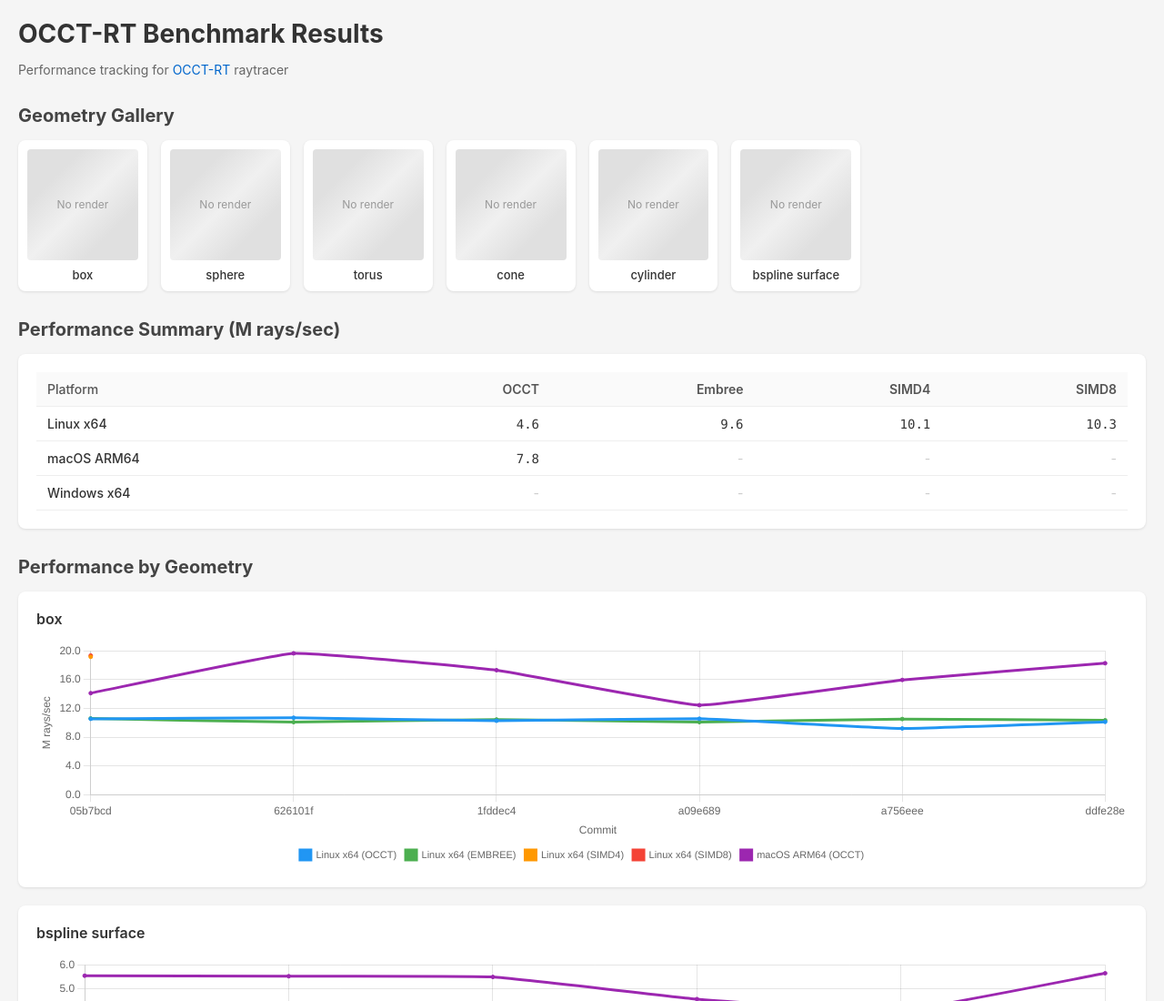
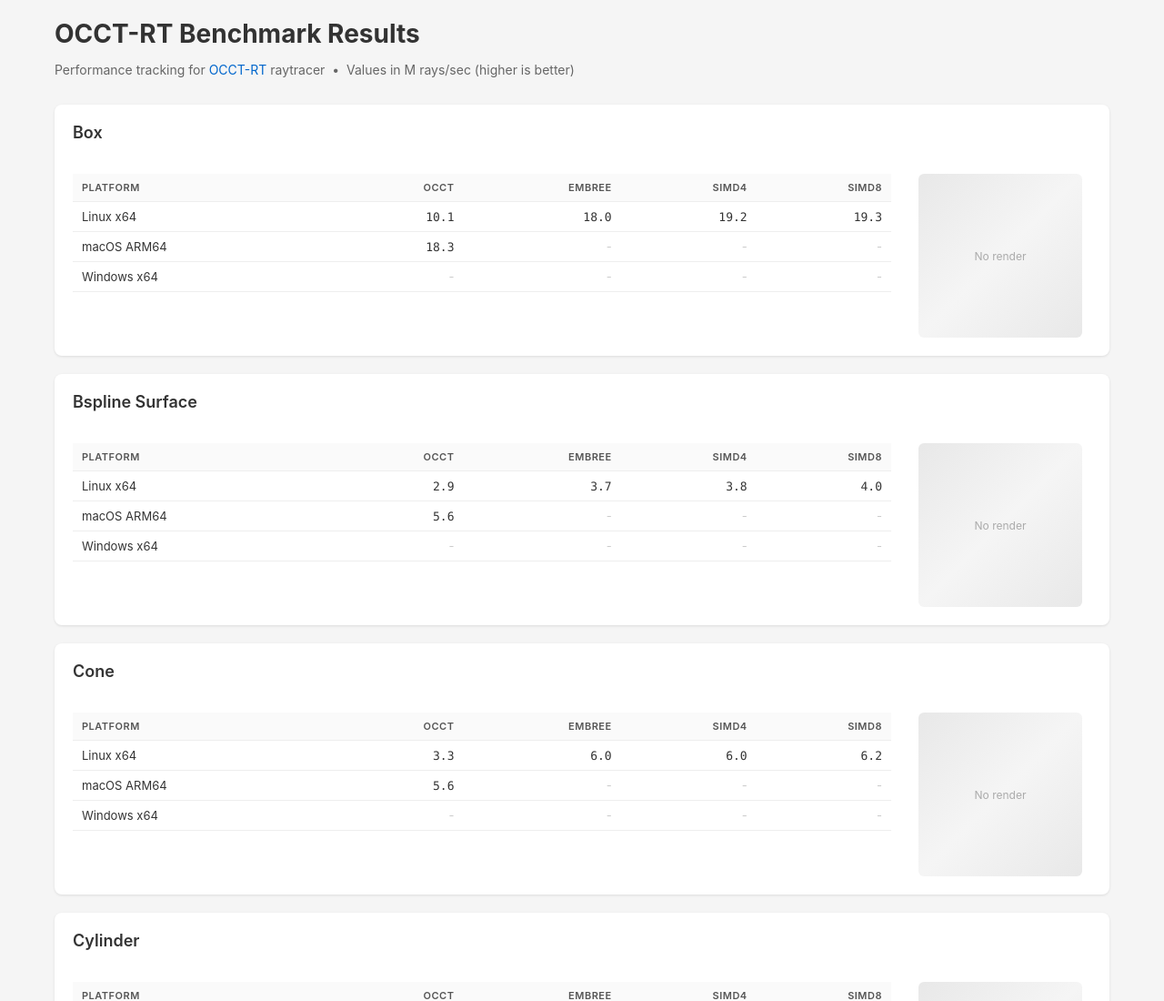
Before and after one commit to PozzettiAndrea/OCCT-RT, a plain HTML site: page dev/bench/index.html in a window 1280 px wide. Shown: the top 1100 px of the page at 91% size. Drawn offline with nearby package versions, Linux system fonts and the light colour scheme; no server answers.

Commit message:
Redesign dashboard: per-geometry sections with table + render

```diff
--- a/dev/bench/index.html
+++ b/dev/bench/index.html
@@ -4,7 +4,6 @@
   <meta charset="utf-8" />
   <meta name="viewport" content="width=device-width, initial-scale=1" />
   <title>OCCT-RT Benchmarks</title>
-  <script src="https://cdn.jsdelivr.net/npm/chart.js@4.4.1/dist/chart.umd.min.js"></script>
   <style>
     * { box-sizing: border-box; }
     body {
@@ -13,111 +12,102 @@
       padding: 20px;
       background: #f5f5f5;
       color: #333;
-      max-width: 1400px;
+      max-width: 1200px;
       margin: 0 auto;
     }
     h1 { margin: 0 0 5px 0; font-size: 28px; }
-    h2 { margin: 30px 0 15px 0; font-size: 20px; color: #444; }
     .subtitle {
       color: #666;
-      margin-bottom: 25px;
+      margin-bottom: 30px;
       font-size: 14px;
     }
     .subtitle a { color: #0066cc; text-decoration: none; }
     .subtitle a:hover { text-decoration: underline; }
 
-    /* Geometry Gallery */
-    .gallery {
-      display: grid;
-      grid-template-columns: repeat(auto-fill, minmax(140px, 1fr));
-      gap: 15px;
-      margin-bottom: 30px;
-    }
-    .gallery-item {
-      background: white;
-      border-radius: 8px;
-      padding: 10px;
-      text-align: center;
-      box-shadow: 0 1px 3px rgba(0,0,0,0.1);
-    }
-    .gallery-item img {
-      width: 100%;
-      height: auto;
-      border-radius: 4px;
-      background: #f0f0f0;
-    }
-    .gallery-item .name {
-      margin-top: 8px;
-      font-size: 13px;
-      font-weight: 500;
-      color: #333;
-    }
-    .gallery-item .placeholder {
-      width: 100%;
-      aspect-ratio: 1;
-      background: linear-gradient(135deg, #e0e0e0 25%, #f0f0f0 50%, #e0e0e0 75%);
-      border-radius: 4px;
-      display: flex;
-      align-items: center;
-      justify-content: center;
-      color: #999;
-      font-size: 12px;
-    }
-
-    /* Performance Table */
-    .table-container {
-      background: white;
-      border-radius: 8px;
-      padding: 20px;
-      margin-bottom: 30px;
-      box-shadow: 0 1px 3px rgba(0,0,0,0.1);
-      overflow-x: auto;
-    }
-    table {
-      width: 100%;
-      border-collapse: collapse;
-      font-size: 14px;
-    }
-    th, td {
-      padding: 10px 12px;
-      text-align: right;
-      border-bottom: 1px solid #eee;
-    }
-    th {
-      font-weight: 600;
-      color: #555;
-      background: #fafafa;
-    }
-    th:first-child, td:first-child {
-      text-align: left;
-      font-weight: 500;
-    }
-    tr:hover td { background: #f8f8f8; }
-    .value { font-family: "SF Mono", Monaco, monospace; }
-    .na { color: #ccc; }
-
-    /* Charts */
-    .chart-section {
+    /* Geometry Section */
+    .geometry-section {
       background: white;
       border-radius: 8px;
       padding: 20px;
       margin-bottom: 20px;
       box-shadow: 0 1px 3px rgba(0,0,0,0.1);
+      display: grid;
+      grid-template-columns: 1fr 200px;
+      gap: 20px;
+      align-items: start;
     }
-    .chart-title {
-      font-size: 16px;
+    @media (max-width: 700px) {
+      .geometry-section {
+        grid-template-columns: 1fr;
+      }
+    }
+    .geometry-title {
+      font-size: 18px;
       font-weight: 600;
       margin: 0 0 15px 0;
       color: #333;
+      text-transform: capitalize;
+      grid-column: 1 / -1;
     }
-    .chart-container {
-      position: relative;
-      height: 250px;
+
+    /* Performance Table */
+    .perf-table {
+      width: 100%;
+      border-collapse: collapse;
+      font-size: 13px;
+    }
+    .perf-table th, .perf-table td {
+      padding: 8px 10px;
+      text-align: right;
+      border-bottom: 1px solid #eee;
+    }
+    .perf-table th {
+      font-weight: 600;
+      color: #555;
+      background: #fafafa;
+      font-size: 11px;
+      text-transform: uppercase;
+      letter-spacing: 0.5px;
+    }
+    .perf-table th:first-child, .perf-table td:first-child {
+      text-align: left;
+    }
+    .perf-table tr:hover td { background: #f8f8f8; }
+    .value {
+      font-family: "SF Mono", Monaco, "Consolas", monospace;
+      font-weight: 500;
+    }
+    .na { color: #ccc; }
+
+    /* Render Image */
+    .render-container {
+      display: flex;
+      align-items: center;
+      justify-content: center;
+    }
+    .render-container img {
+      width: 100%;
+      max-width: 180px;
+      height: auto;
+      border-radius: 6px;
+      background: #f0f0f0;
+      box-shadow: 0 2px 8px rgba(0,0,0,0.1);
+    }
+    .placeholder {
+      width: 180px;
+      height: 180px;
+      background: linear-gradient(135deg, #e8e8e8 0%, #f5f5f5 50%, #e8e8e8 100%);
+      border-radius: 6px;
+      display: flex;
+      align-items: center;
+      justify-content: center;
+      color: #aaa;
+      font-size: 12px;
     }
 
     .loading {
       text-align: center;
-      padding: 40px;
+      padding: 60px;
       color: #666;
     }
   </style>
@@ -126,36 +116,14 @@
   <h1>OCCT-RT Benchmark Results</h1>
   <p class="subtitle">
     Performance tracking for <a href="https://github.com/PozzettiAndrea/OCCT-RT">OCCT-RT</a> raytracer
+    &nbsp;•&nbsp; Values in M rays/sec (higher is better)
   </p>
 
-  <h2>Geometry Gallery</h2>
-  <div id="gallery" class="gallery">
-    <div class="loading">Loading renders...</div>
+  <div id="content">
+    <div class="loading">Loading benchmark data...</div>
   </div>
 
-  <h2>Performance Summary (M rays/sec)</h2>
-  <div class="table-container">
-    <table id="perf-table">
-      <thead>
-        <tr>
-          <th>Platform</th>
-          <th>OCCT</th>
-          <th>Embree</th>
-          <th>SIMD4</th>
-          <th>SIMD8</th>
-        </tr>
-      </thead>
-      <tbody id="perf-tbody">
-        <tr><td colspan="5" class="loading">Loading data...</td></tr>
-      </tbody>
-    </table>
-  </div>
-
-  <h2>Performance by Geometry</h2>
-  <div id="charts"></div>
-
   <script>
-    // Platform configurations
     const platforms = [
       { id: 'linux-x64-occt', os: 'Linux x64', backend: 'occt' },
       { id: 'linux-x64-embree', os: 'Linux x64', backend: 'embree' },
@@ -168,103 +136,100 @@
     const backendOrder = ['occt', 'embree', 'simd4', 'simd8'];
     const osOrder = ['Linux x64', 'macOS ARM64', 'Windows x64'];
 
-    const colors = {
-      'linux-x64-occt': '#2196F3',
-      'linux-x64-embree': '#4CAF50',
-      'linux-x64-simd4': '#FF9800',
-      'linux-x64-simd8': '#F44336',
-      'macos-arm64-occt': '#9C27B0',
-      'win-x64-occt': '#00BCD4'
-    };
-
-    // Known geometries for gallery
-    const geometries = ['box', 'sphere', 'torus', 'cone', 'cylinder', 'bspline_surface'];
-
     async function loadData(platformId) {
       try {
         const response = await fetch(`${platformId}/data.js`);
         const text = await response.text();
         const match = text.match(/window\.BENCHMARK_DATA\s*=\s*(\{[\s\S]*\});?/);
-        if (match) {
-          return JSON.parse(match[1]);
-        }
-      } catch (e) {
-        console.log(`No data for ${platformId}`);
-      }
+        if (match) return JSON.parse(match[1]);
+      } catch (e) {}
       return null;
     }
 
-    function getLatestBenchmarks(data) {
+    function getLatestValue(data, geomName) {
       const entries = data?.entries?.Benchmark || [];
-      if (entries.length === 0) return {};
+      if (entries.length === 0) return null;
       const latest = entries[entries.length - 1];
-      const result = {};
-      for (const bench of latest.benches || []) {
-        result[bench.name] = bench.value / 1000000; // Convert to millions
-      }
-      return result;
+      const bench = latest.benches?.find(b => b.name === geomName);
+      return bench ? bench.value / 1000000 : null;
     }
 
-    function renderGallery() {
-      const gallery = document.getElementById('gallery');
-      gallery.innerHTML = '';
+    function createGeometrySection(geomName, allData) {
+      const section = document.createElement('div');
+      section.className = 'geometry-section';
 
-      for (const geom of geometries) {
-        const item = document.createElement('div');
-        item.className = 'gallery-item';
+      // Title
+      const title = document.createElement('h2');
+      title.className = 'geometry-title';
+      title.textContent = geomName.replace(/_/g, ' ');
+      section.appendChild(title);
 
-        const imgUrl = `../renders/${geom}.png`;
-        item.innerHTML = `
-          <img src="${imgUrl}" alt="${geom}" onerror="this.outerHTML='<div class=\\'placeholder\\'>No render</div>'" />
-          <div class="name">${geom.replace('_', ' ')}</div>
-        `;
+      // Table
+      const tableWrapper = document.createElement('div');
+      const table = document.createElement('table');
+      table.className = 'perf-table';
 
-        gallery.appendChild(item);
-      }
-    }
+      // Header
+      const thead = document.createElement('thead');
+      const headerRow = document.createElement('tr');
+      headerRow.innerHTML = '<th>Platform</th>' +
+        backendOrder.map(b => `<th>${b.toUpperCase()}</th>`).join('');
+      thead.appendChild(headerRow);
+      table.appendChild(thead);
 
-    function renderTable(allData) {
-      const tbody = document.getElementById('perf-tbody');
-      tbody.innerHTML = '';
-
-      // Group by OS
+      // Body
+      const tbody = document.createElement('tbody');
       for (const os of osOrder) {
         const row = document.createElement('tr');
 
-        // Platform name
         const nameCell = document.createElement('td');
         nameCell.textContent = os;
         row.appendChild(nameCell);
 
-        // Backend columns
         for (const backend of backendOrder) {
           const cell = document.createElement('td');
           const platformId = platforms.find(p => p.os === os && p.backend === backend)?.id;
 
           if (platformId && allData[platformId]) {
-            const benches = getLatestBenchmarks(allData[platformId]);
-            // Average across all geometries
-            const values = Object.values(benches);
-            if (values.length > 0) {
-              const avg = values.reduce((a, b) => a + b, 0) / values.length;
-              cell.innerHTML = `<span class="value">${avg.toFixed(1)}</span>`;
+            const value = getLatestValue(allData[platformId], geomName);
+            if (value !== null) {
+              cell.innerHTML = `<span class="value">${value.toFixed(1)}</span>`;
             } else {
               cell.innerHTML = '<span class="na">-</span>';
             }
           } else {
             cell.innerHTML = '<span class="na">-</span>';
           }
-
           row.appendChild(cell);
         }
-
         tbody.appendChild(row);
       }
+      table.appendChild(tbody);
+      tableWrapper.appendChild(table);
+      section.appendChild(tableWrapper);
+
+      // Render image
+      const renderContainer = document.createElement('div');
+      renderContainer.className = 'render-container';
+      const imgUrl = `../renders/${geomName}.png`;
+      renderContainer.innerHTML = `
+        <img src="${imgUrl}" alt="${geomName}"
+             onerror="this.outerHTML='<div class=\\'placeholder\\'>No render</div>'" />
+      `;
+      section.appendChild(renderContainer);
+
+      return section;
     }
 
-    function renderCharts(allData) {
-      const chartsDiv = document.getElementById('charts');
-      chartsDiv.innerHTML = '';
+    async function init() {
+      const content = document.getElementById('content');
+
+      // Load all platform data
+      const allData = {};
+      for (const platform of platforms) {
+        const data = await loadData(platform.id);
+        if (data) allData[platform.id] = data;
+      }
 
       // Collect all geometry names
       const allGeometries = new Set();
@@ -277,106 +242,17 @@
         }
       }
 
-      // Create one chart per geometry
-      for (const geomName of [...allGeometries].sort()) {
-        const section = document.createElement('div');
-        section.className = 'chart-section';
+      content.innerHTML = '';
 
-        const title = document.createElement('h3');
-        title.className = 'chart-title';
-        title.textContent = geomName.replace('_', ' ');
-        section.appendChild(title);
-
-        const container = document.createElement('div');
-        container.className = 'chart-container';
-        const canvas = document.createElement('canvas');
-        container.appendChild(canvas);
-        section.appendChild(container);
-
-        chartsDiv.appendChild(section);
-
-        // Build datasets for this geometry
-        const datasets = [];
-        let maxCommits = 0;
-
-        for (const platform of platforms) {
-          const data = allData[platform.id];
-          if (!data) continue;
-
-          const entries = data.entries?.Benchmark || [];
-          if (entries.length === 0) continue;
-
-          maxCommits = Math.max(maxCommits, entries.length);
-
-          const values = entries.map(entry => {
-            const bench = entry.benches?.find(b => b.name === geomName);
-            return bench ? bench.value / 1000000 : null;
-          });
-
-          datasets.push({
-            label: `${platform.os} (${platform.backend.toUpperCase()})`,
-            data: values,
-            borderColor: colors[platform.id] || '#999',
-            backgroundColor: colors[platform.id] || '#999',
-            tension: 0.1,
-            pointRadius: 2
-          });
-        }
-
-        // Generate commit labels from first dataset with data
-        let labels = [];
-        for (const platform of platforms) {
-          const data = allData[platform.id];
-          if (data?.entries?.Benchmark?.length > 0) {
-            labels = data.entries.Benchmark.map(e => e.commit?.id?.substring(0, 7) || '?');
-            break;
-          }
-        }
-
-        new Chart(canvas, {
-          type: 'line',
-          data: { labels, datasets },
-          options: {
-            responsive: true,
-            maintainAspectRatio: false,
-            interaction: { intersect: false, mode: 'index' },
-            plugins: {
-              legend: { position: 'bottom', labels: { boxWidth: 12, font: { size: 11 } } },
-              tooltip: {
-                callbacks: {
-                  label: ctx => `${ctx.dataset.label}: ${ctx.parsed.y?.toFixed(1) || '-'}M rays/sec`
-                }
-              }
-            },
-            scales: {
-              y: {
-                beginAtZero: true,
-                title: { display: true, text: 'M rays/sec' },
-                ticks: { callback: v => v.toFixed(1) }
-              },
-              x: { title: { display: true, text: 'Commit' } }
-            }
-          }
-        });
-      }
-    }
-
-    async function init() {
-      // Render gallery immediately
-      renderGallery();
-
-      // Load all platform data
-      const allData = {};
-      for (const platform of platforms) {
-        const data = await loadData(platform.id);
-        if (data) {
-          allData[platform.id] = data;
-        }
+      if (allGeometries.size === 0) {
+        content.innerHTML = '<div class="loading">No benchmark data available yet.</div>';
+        return;
       }
 
-      // Render table and charts
-      renderTable(allData);
-      renderCharts(allData);
+      // Create section for each geometry
+      for (const geomName of [...allGeometries].sort()) {
+        content.appendChild(createGeometrySection(geomName, allData));
+      }
     }
 
     init();
```
